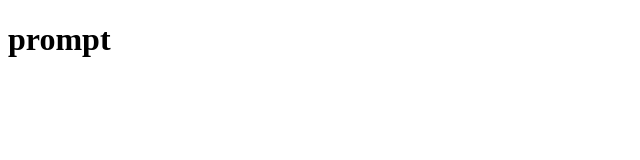
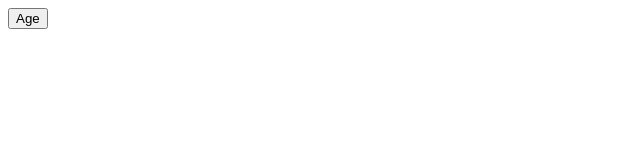
Before and after one commit to ruhulaminpollob/module-42.5-practice-day-practice, a plain HTML site: page prompt.html in a window 1280 px wide. Shown: the whole page, without its empty margins (0-640 px from the left). Drawn offline with Linux system fonts and the light colour scheme.

Commit message:
prompt check list successfully complete

```diff
--- a/prompt.html
+++ b/prompt.html
@@ -7,6 +7,11 @@
     <title>prompt</title>
 </head>
 <body>
-    <h1>prompt</h1>
+    <main>
+        <div>
+            <button onclick="openPrompt()">Age</button>
+        </div>
+    </main>
+    <script src="prompt.js"></script>
 </body>
 </html>
--- /dev/null
+++ b/prompt.js
@@ -0,0 +1,10 @@
+/*
+১. prompt দিয়ে ইউজারের কাছ থেকে একটা সংখ্যা নাও। সেটার সাথে ২০০যোগ করো। যোগ করতে গেলে parse করা লাগলে সেটা করো। তারপর সেই রেজাল্টকে alert দিয়ে আউটপুট দেখাও
+*/
+const openPrompt=()=>{
+    const promptInput=prompt('Input your age')
+    if (promptInput) {
+        alert(`my age multiply by 200 is = ${promptInput*200}`)
+    }
+
+}
```
